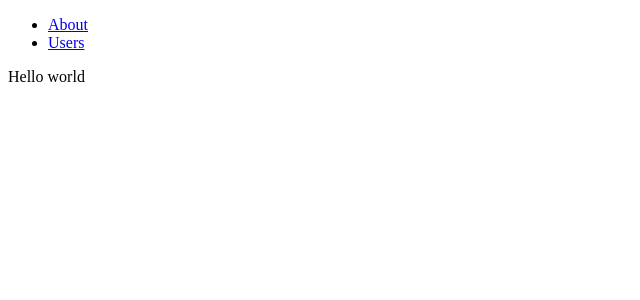
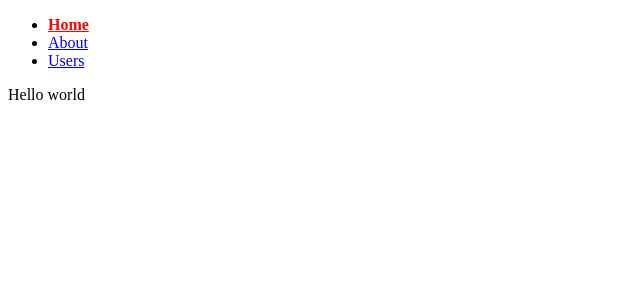
Before and after one commit to patricio0312rev/react-router-v6, a React (Create React App) app: page / in a window 1280 px wide. Shown: the top 300 px of the page, without its empty margins (0-640 px from the left). Built offline with nearby package versions, Linux system fonts and the light colour scheme.

Commit message:
Creando funcion isActive con NavLink

```diff
--- a/src/App.js
+++ b/src/App.js
@@ -4,7 +4,7 @@ import HomePage from "./pages/HomePage";
 import AboutPage from './pages/AboutPage';
 import UsersPage from './pages/UsersPage';
 import NotFoundPage from './pages/NotFoundPage';
-import Navbar from './components/Navbar';
+import Navbar from './components/Navbar/Navbar.component';
 
 export default function App() {
     return (
--- a/src/components/Navbar.js
+++ /dev/null
@@ -1,17 +0,0 @@
-import React from 'react';
-import { NavLink } from 'react-router-dom';
-
-export default function Navbar() {
-    return (
-        <div>
-            <ul>
-                <li>
-                    <NavLink to='/about'>About</NavLink>
-                </li>
-                <li>
-                    <NavLink to='/users'>Users</NavLink>
-                </li>
-            </ul>
-        </div>
-    )
-}
--- /dev/null
+++ b/src/components/Navbar/Navbar.component.jsx
@@ -0,0 +1,21 @@
+import React from 'react';
+import { NavLink } from 'react-router-dom';
+import './navbar.styles.css';
+
+export default function Navbar() {
+    return (
+        <div>
+            <ul>
+                <li>
+                    <NavLink className={({isActive}) => isActive ? "active" : ""} to='/'>Home</NavLink>
+                </li>
+                <li>
+                    <NavLink className={({isActive}) => isActive ? "active" : ""} to='/about'>About</NavLink>
+                </li>
+                <li>
+                    <NavLink className={({isActive}) => isActive ? "active" : ""} to='/users'>Users</NavLink>
+                </li>
+            </ul>
+        </div>
+    )
+}
--- /dev/null
+++ b/src/components/Navbar/navbar.styles.css
@@ -0,0 +1,4 @@
+.active {
+    color: red;
+    font-weight: bold;
+}
```
